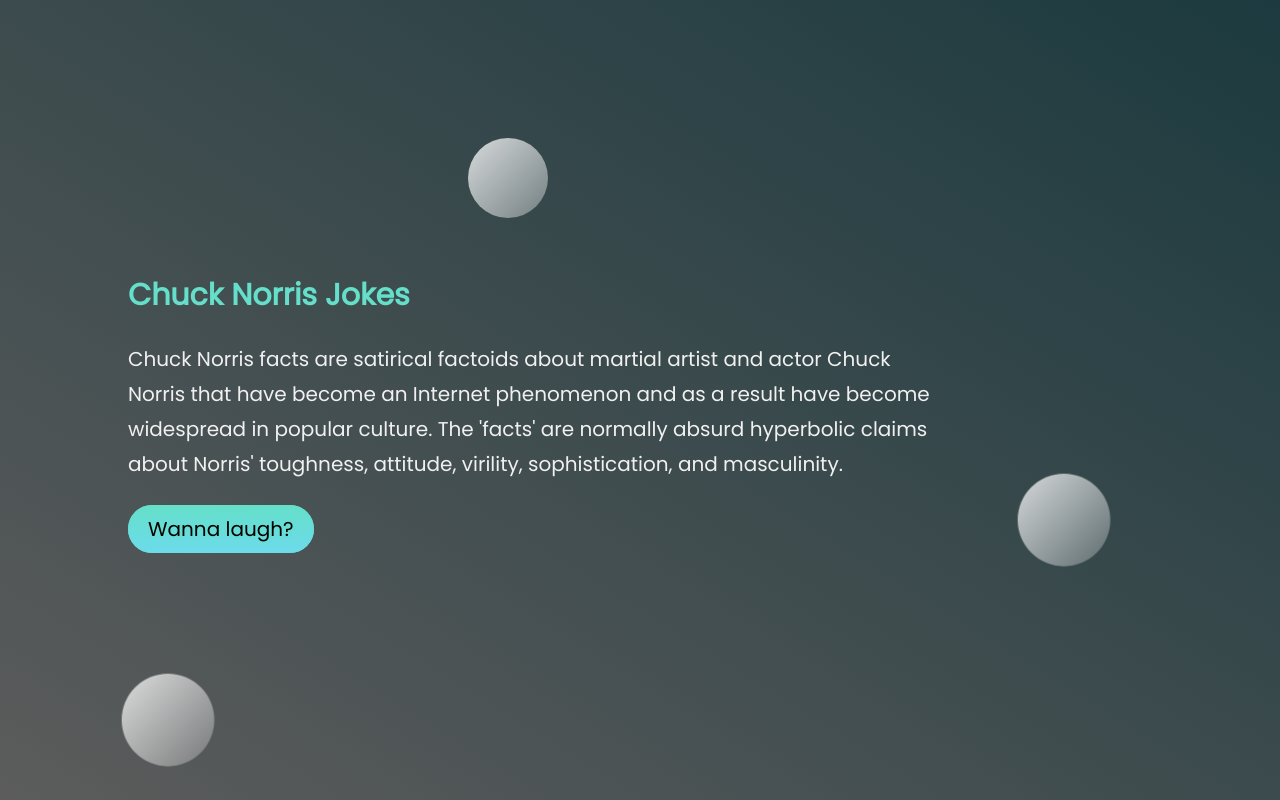
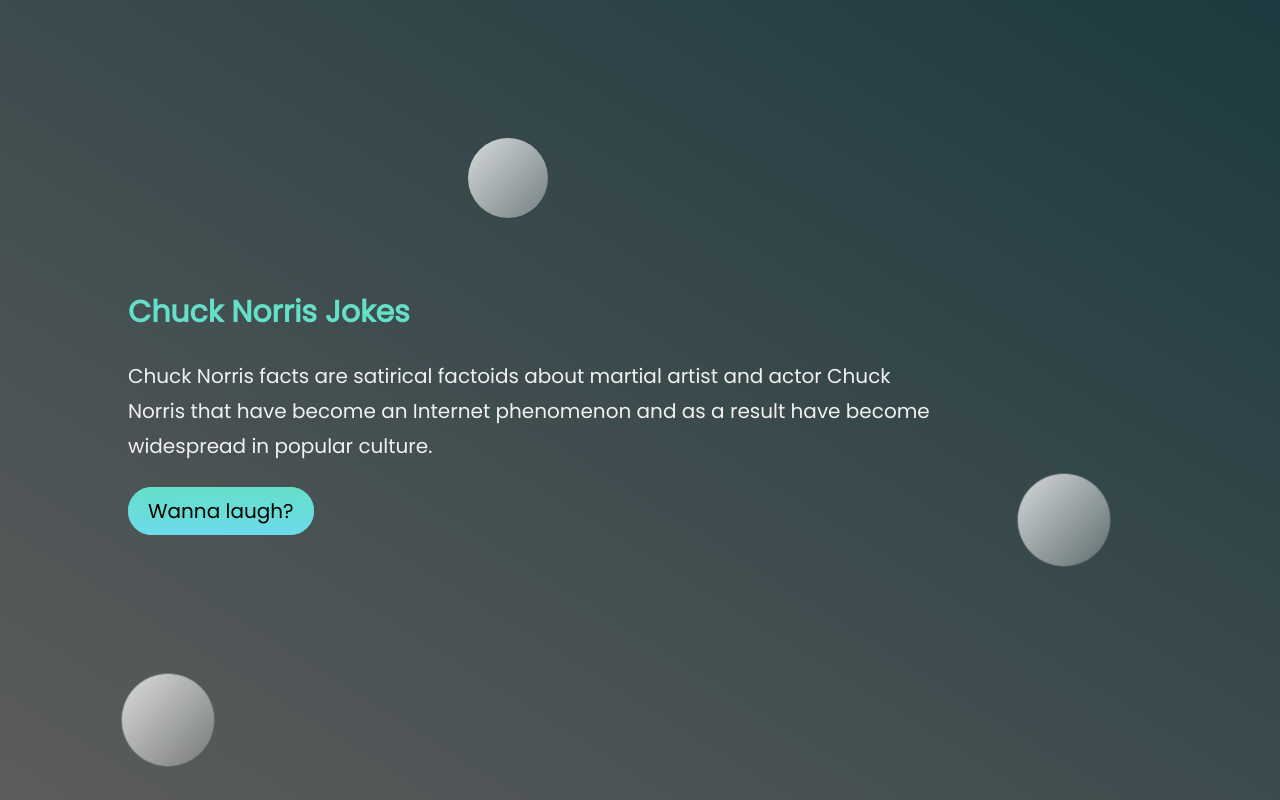
Before and after one commit to savin2001/chuck-jokes, a React (Create React App) app: page / in a window 1280 px wide. Shown: the top 800 px of the page. Built offline with nearby package versions, Linux system fonts and the light colour scheme; no server answers.

Commit message:
Edited the paragraph of the landing page

```diff
--- a/src/App.js
+++ b/src/App.js
@@ -43,11 +43,7 @@
                             Chuck Norris facts are satirical factoids about
                             martial artist and actor Chuck Norris that have
                             become an Internet phenomenon and as a result have
-                            become widespread in popular culture. The 'facts'
-                            are normally absurd hyperbolic claims about Norris'
-                            toughness, attitude, virility, sophistication, and
-                            masculinity.
-                        </p>
+                            become widespread in popular culture.                        </p>
                         <a href="#chuck" className="btn">Wanna laugh?</a>
                     </div>
                 </div>
```
Also changed, not shown: package.json (+7 -7 lines).
